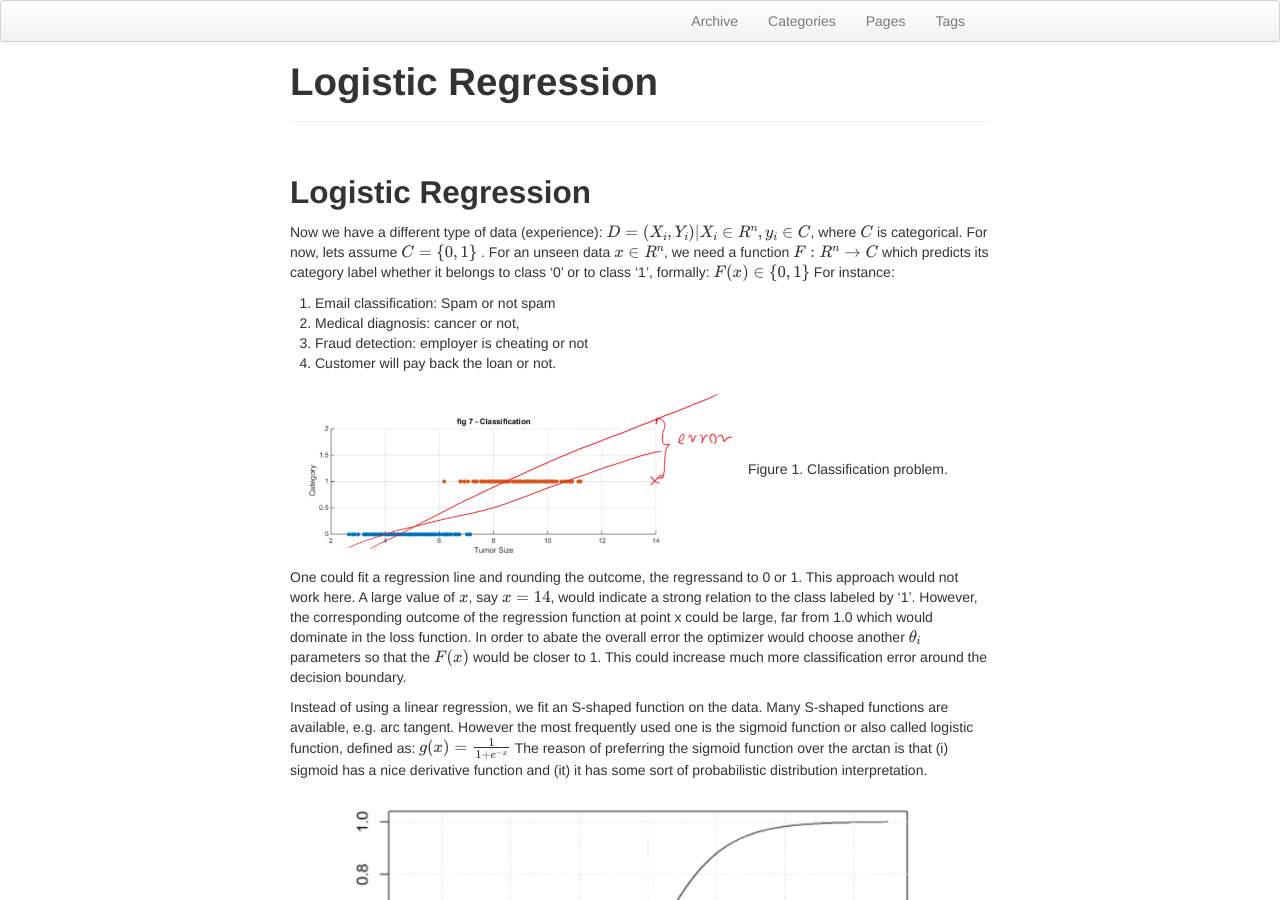
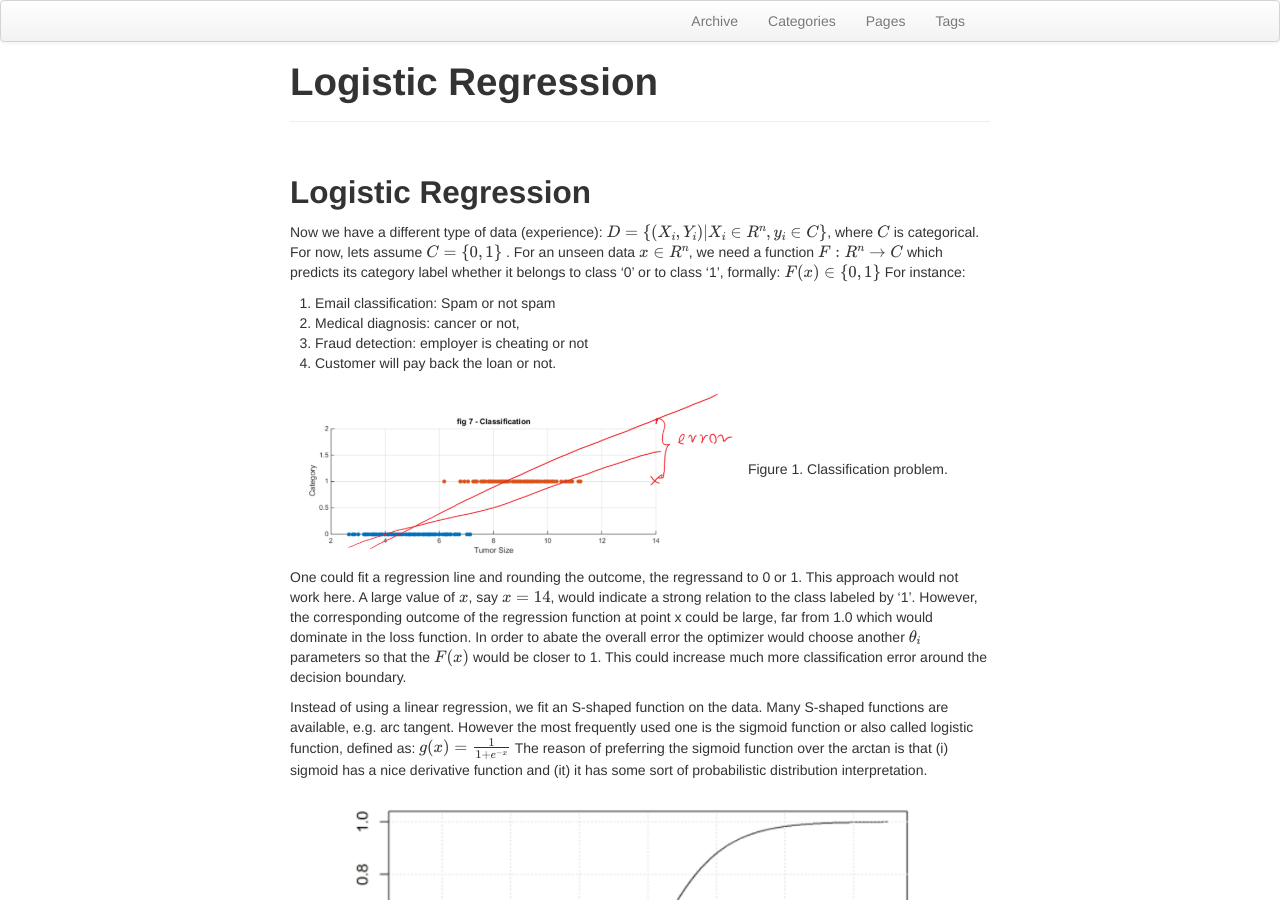
Before and after one commit to kfattila/kfattila.github.io, a Jekyll site: the page built from pages/logistic_regression.md, in a window 1280 px wide and 900 px high. Built offline with Jekyll 4.4.1, drawn with Linux system fonts in a browser that asks for light colours; formulas are drawn with MathJax 3; comment, search, counter and statistics services are not loaded.

Commit message:
Lecture 1

```diff
--- a/pages/logistic_regression.md
+++ b/pages/logistic_regression.md
@@ -7,7 +7,7 @@ description: ""
 
 ## Logistic Regression
 
-Now we have a different type of data (experience): \\( D = \{ (X_i,Y_i)|X_i \in R^n, y_i \in C \} \\), where \\( C \\) is categorical. For now, lets
+Now we have a different type of data (experience): \\( D = \\{ (X_i,Y_i)|X_i \in R^n, y_i \in C \\} \\), where \\( C \\) is categorical. For now, lets
 assume \\( C = \\{0,1\\} \\) . For an unseen data \\( x \in R^n \\), we need a function \\( F:R^n \rightarrow  C \\) which predicts its category label whether
 it belongs to class '0' or to class '1', formally: \\( F(x) \in \\{0,1\\} \\)
 For instance:
```
